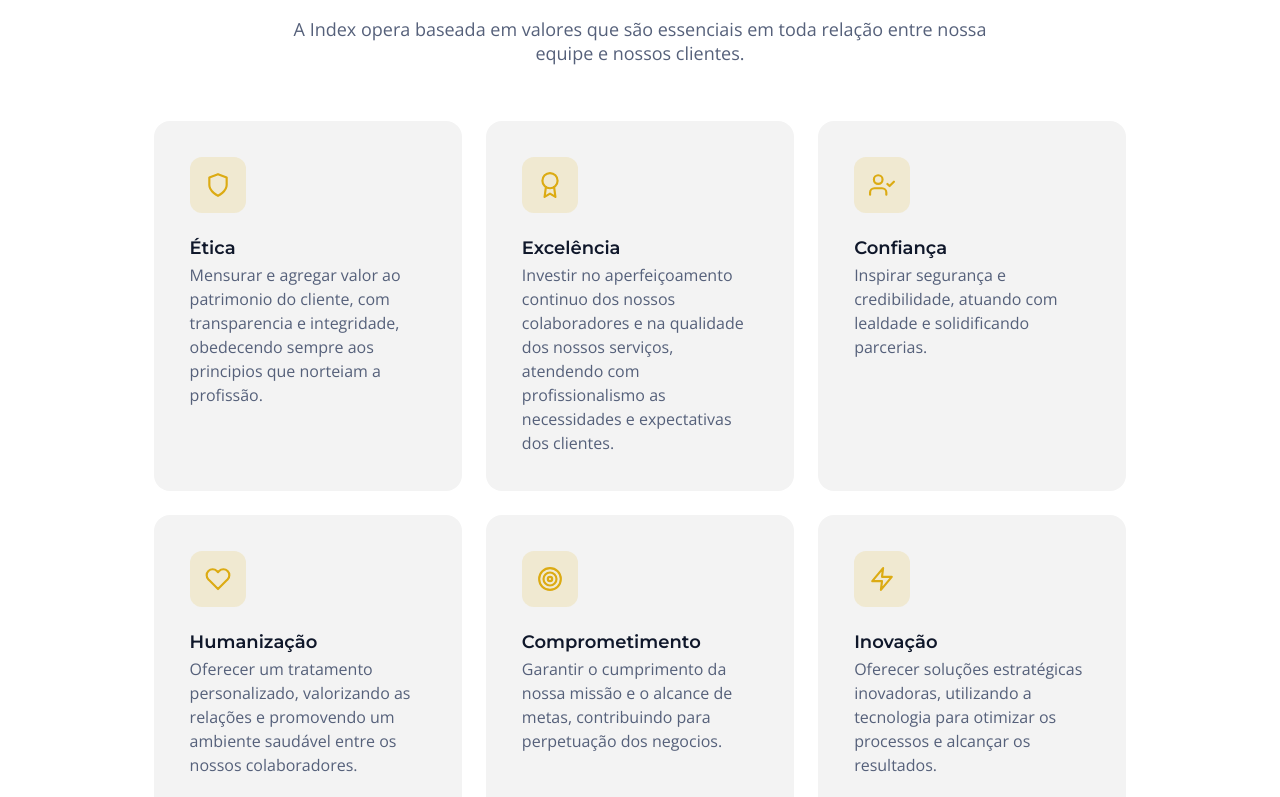
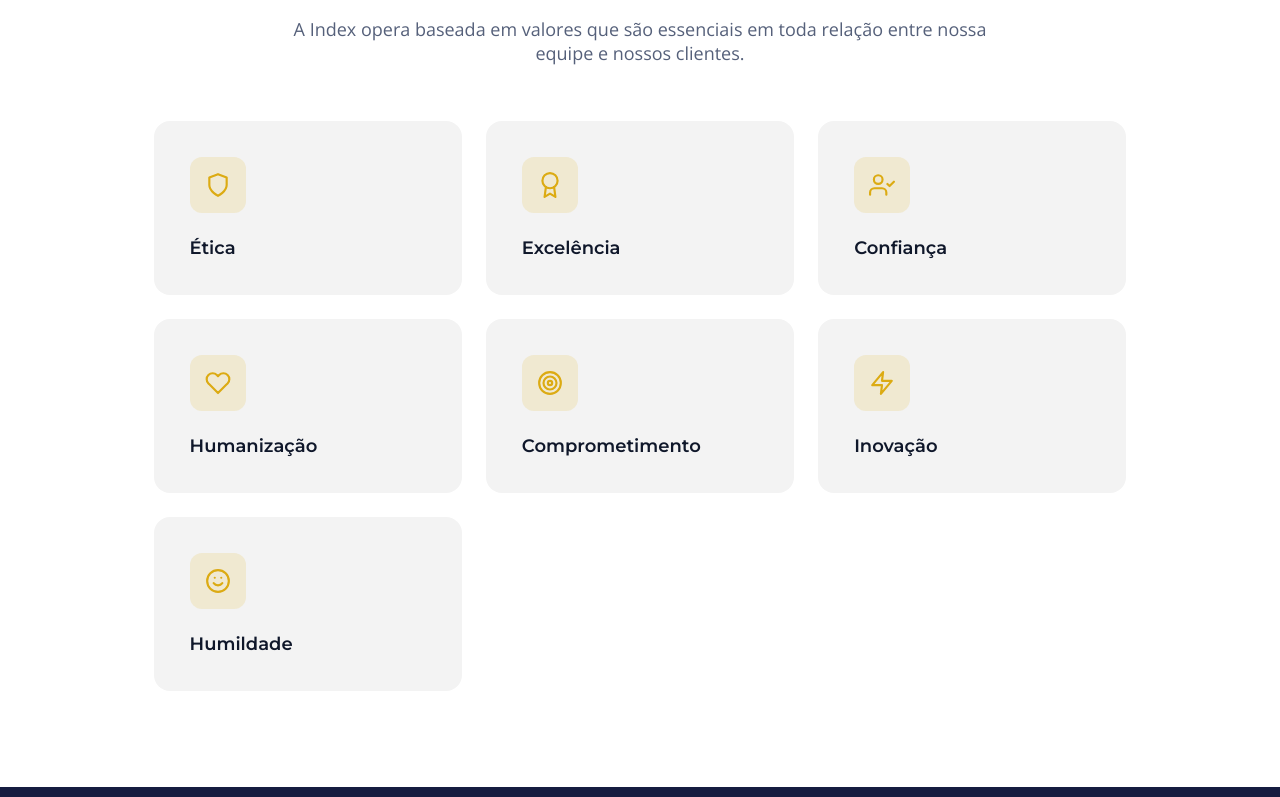
Before and after one commit to indexgestaocontabil/indexgestaocontabil.github.io, a React (Create React App) app: page /sobre in a window 1280 px wide. Shown: the part 1783-2580 px from the top of the page. Built offline with nearby package versions, Linux system fonts and the light colour scheme.

Commit message:
Add files via upload

```diff
--- a/src/pages/AboutPage/AboutPage.scss
+++ b/src/pages/AboutPage/AboutPage.scss
@@ -200,29 +200,48 @@
       position: relative;
       background: var(--theme-color-6);
       border-radius: 16px;
-      padding: $base-spacing-large * 1.5;
       overflow: hidden;
       cursor: default;
-      transition: background 0.2s ease;
+      min-height: 170px;
 
-      &::after {
-        content: '';
+      &-front {
+        padding: $base-spacing-large * 1.5;
+        transition: opacity 0.25s ease;
+
+        h3 {
+          font-family: $font-family-2;
+          font-size: $font-size-3;
+          font-weight: 700;
+          color: #0f172a;
+          margin: 0;
+        }
+      }
+
+      &-back {
+        @extend %df-aic-jcc;
+
         position: absolute;
-        left: 0;
-        right: 0;
-        bottom: 0;
-        height: 3px;
-        background: var(--theme-color-2);
-        transform: scaleX(0);
-        transform-origin: left;
-        transition: transform 0.25s ease;
+        inset: 0;
+        padding: $base-spacing-large * 1.5;
+        background: var(--theme-color-1);
+        opacity: 0;
+        transition: opacity 0.25s ease;
+
+        p {
+          color: rgba(255, 255, 255, 0.9);
+          line-height: 1.5em;
+          margin: 0;
+          text-align: center;
+        }
       }
 
       &:hover {
-        background: #e9e9e9;
+        .value-card-front {
+          opacity: 0;
+        }
 
-        &::after {
-          transform: scaleX(1);
+        .value-card-back {
+          opacity: 1;
         }
       }
 
@@ -237,20 +256,6 @@
         font-size: 26px;
         margin-bottom: $base-spacing-large;
       }
-
-      h3 {
-        font-family: $font-family-2;
-        font-size: $font-size-3;
-        font-weight: 700;
-        color: #0f172a;
-        margin: 0 0 $base-spacing-x-small;
-      }
-
-      p {
-        color: #55607a;
-        margin: 0;
-        line-height: 1.5em;
-      }
     }
   }
 }
--- a/src/pages/AboutPage/AboutPage.tsx
+++ b/src/pages/AboutPage/AboutPage.tsx
@@ -89,11 +89,15 @@
 
           return (
             <div className="value-card" key={`value-${index}`}>
-              <div className="icon-box">
-                <Icon />
+              <div className="value-card-front">
+                <div className="icon-box">
+                  <Icon />
+                </div>
+                <h3>{label}</h3>
               </div>
-              <h3>{label}</h3>
-              <p>{description}</p>
+              <div className="value-card-back">
+                <p>{description}</p>
+              </div>
             </div>
           );
         })}
```
